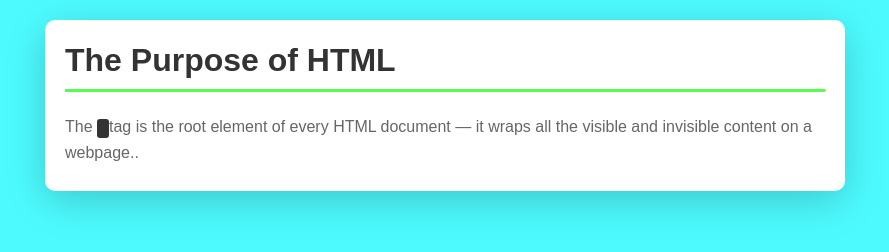
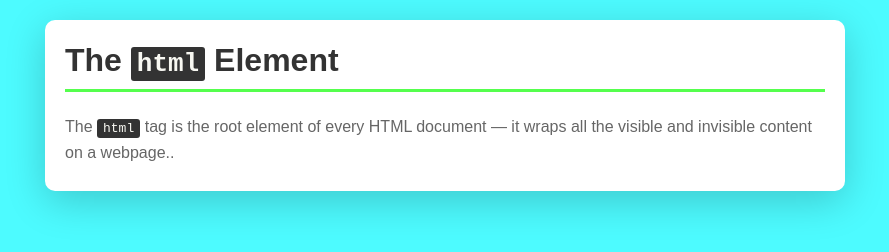
Before and after one commit to iu-web-app-dev-2026/node-container, a website: page www/html-elements/html.html in a window 1280 px wide. Shown: the whole page, without its empty margins (195-1084 px from the left). Drawn offline with Linux system fonts and the light colour scheme.

Commit message:
edit link to html purpose

```diff
--- a/www/html-elements/html.html
+++ b/www/html-elements/html.html
@@ -3,15 +3,15 @@
 <head>
     <meta charset="UTF-8">
     <meta name="viewport" content="width=device-width, initial-scale=1.0">
-    <title>HTML Explanation</title>
+    <title>HTML Element</title>
    <link rel="stylesheet" href="/style.css">
 </head>
 <body>
     <div class="container">
-         <h1>The Purpose of HTML</h1>
+         <h1>The <code>html</code> Element</h1>
 
-        <p>The <code><html></code> tag is the root element of every HTML document — it wraps all the visible and invisible content on a webpage..</p>
-
+        <p>The <code>html</code> tag is the root element of every HTML document — it wraps all the visible and invisible content on a webpage..</p>
+    </div>
 
 
 </body>
```
Also changed, not shown: www/index.html (+1 -0 lines).
